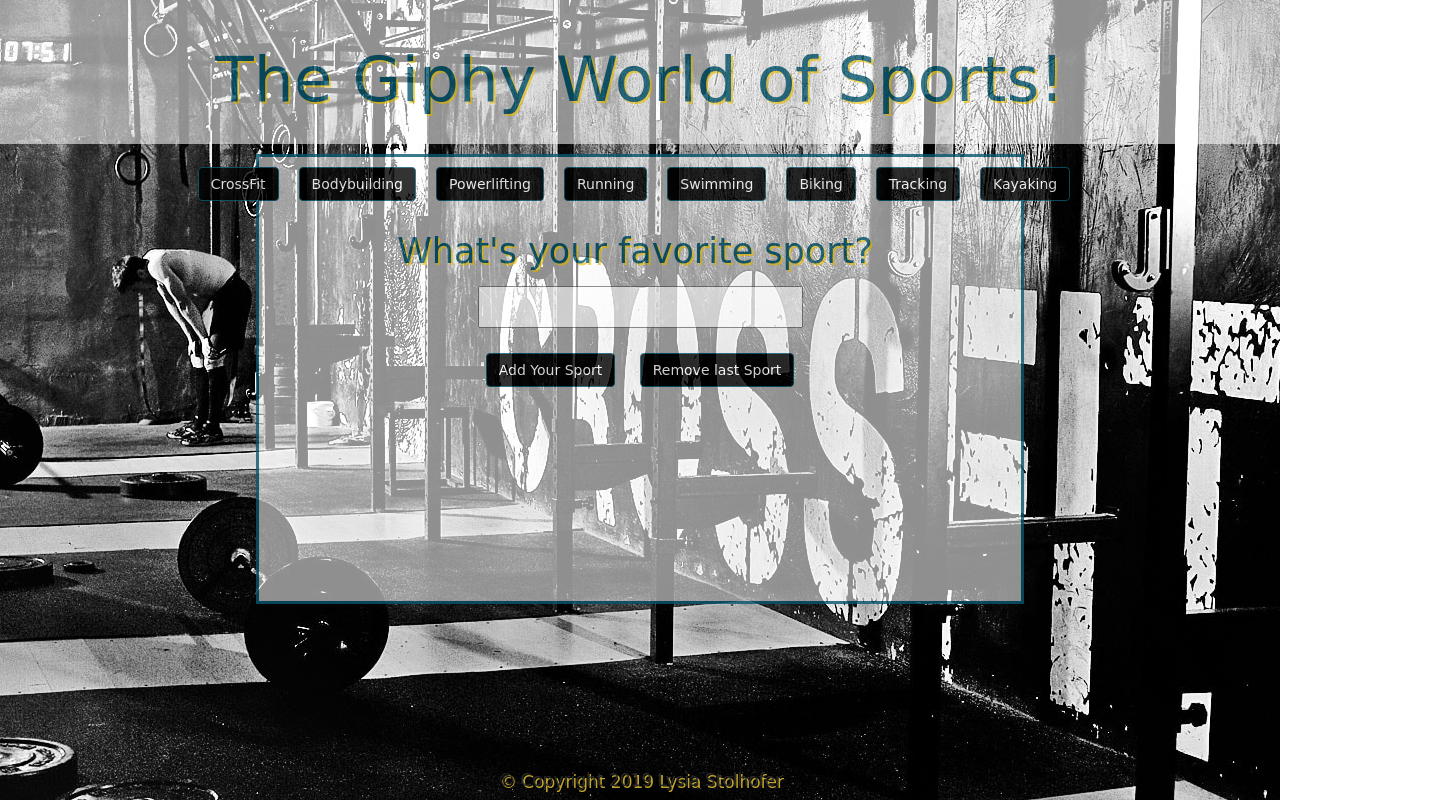
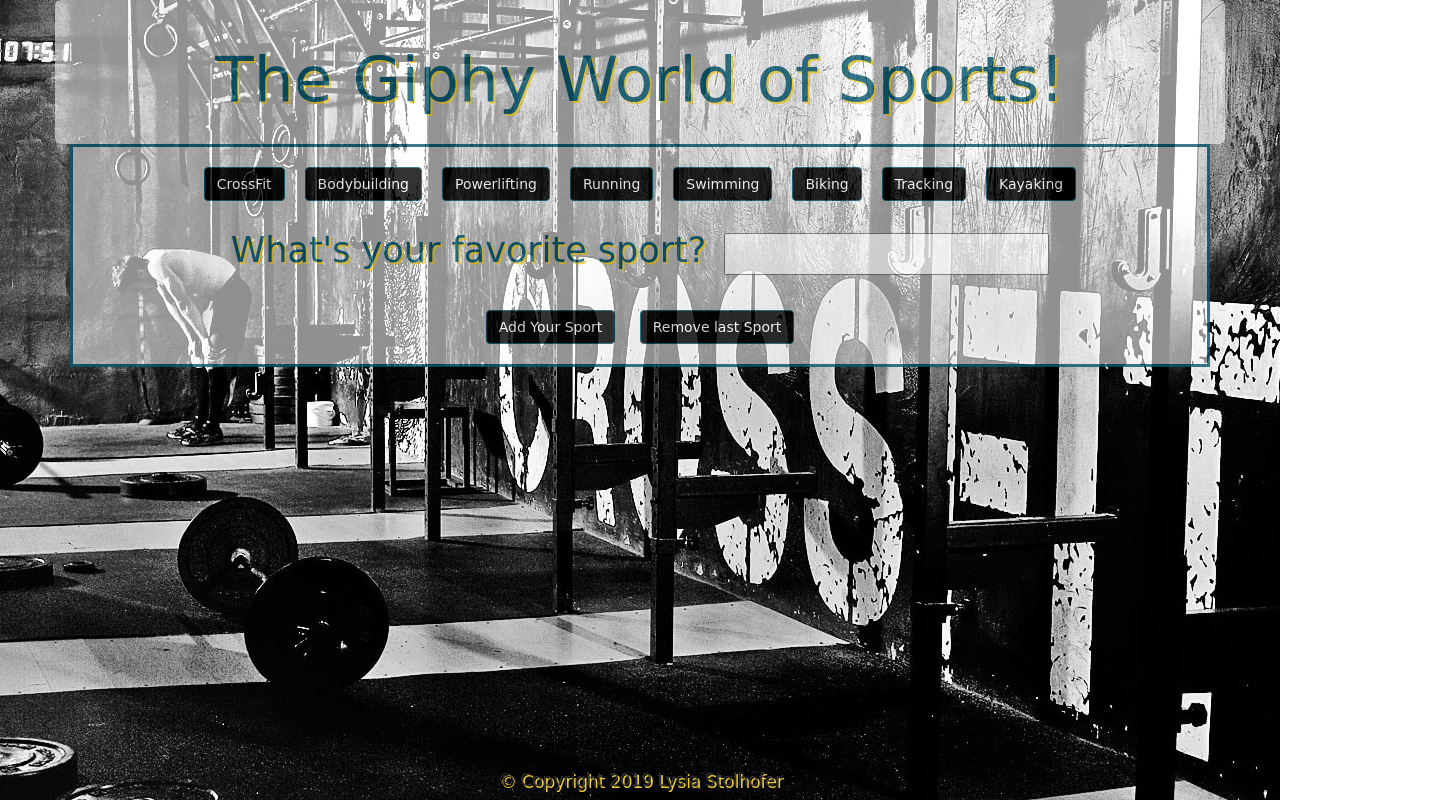
Before and after one commit to LysiaStolhofer/GifTastic, a plain HTML site: page index.html in a window 1280 px wide. Shown: the whole page, 1429 px wide, since content can reach past the window. Drawn offline with nearby package versions, Linux system fonts and the light colour scheme; a web font is replaced by a local one.

Commit message:
final touches

```diff
--- a/assets/css/style.css
+++ b/assets/css/style.css
@@ -51,13 +51,11 @@ body {
  }
 
  .wrapper {
-    margin: 10px auto;
     background-color: rgba(255, 255, 255, 0.7);
     border: 3px solid rgb(9, 87, 110);
-    height: 450px;
-    width: 60%;
+    opacity: 0.8;
     text-align: center;
-    opacity: 0.8;
+    padding: 10px;
   }
 
   h3 {
@@ -69,9 +67,7 @@ body {
       font-size: 25px;
   }
 
-  #gifButtonsView.container {
-      margin-left: -210px;
-  }
+
 
   #copyright {
     position: fixed;
--- a/assets/javascript/app.js
+++ b/assets/javascript/app.js
@@ -47,7 +47,6 @@ $(document).ready(function () {
             method: 'GET'
         })
             .then(function (response) {
-                console.log(response);
                 $("#gifsView").empty();
 
                 //show results of gifs
@@ -56,6 +55,8 @@ $(document).ready(function () {
                     alert("This Giphy doesn't exist.");
                 }
                 for (var i = 0; i < results.length; i++) {
+
+                    results.length = 10;
 
                     //put gifs in a div
                     var gifDiv = $("<div1>");
@@ -84,7 +85,7 @@ $(document).ready(function () {
                 }
             });
     }
-    //list of already created sports
+    //list of already created buttons
     displayGifButtons();
     addNewButton();
     removeLastButton();
--- a/index.html
+++ b/index.html
@@ -1,73 +1,70 @@
 <!DOCTYPE html>
 <html>
   <head>
-   <meta charset="utf-8">
+    <meta charset="utf-8" />
     <title>The Giphy World of Sports!</title>
 
-   <script src="https://code.jquery.com/jquery-2.1.3.min.js"></script>
-
-   <link rel="stylesheet" href="https://maxcdn.bootstrapcdn.com/bootstrap/3.3.7/css/bootstrap.min.css" integrity="sha384-BVYiiSIFeK1dGmJRAkycuHAHRg32OmUcww7on3RYdg4Va+PmSTsz/K68vbdEjh4u" crossorigin="anonymous">
-
-    <link href="https://fonts.googleapis.com/css?family=Barriecito&display=swap" rel="stylesheet"> <!--Font for Title-->
-    <link href="https://fonts.googleapis.com/css?family=Neucha&display=swap" rel="stylesheet"> <!--Font for Buttons/Input-->
-    <link rel="stylesheet" type="text/css" href="assets/css/style.css">
-
+    <link
+      rel="stylesheet"
+      href="https://maxcdn.bootstrapcdn.com/bootstrap/3.3.7/css/bootstrap.min.css"
+      integrity="sha384-BVYiiSIFeK1dGmJRAkycuHAHRg32OmUcww7on3RYdg4Va+PmSTsz/K68vbdEjh4u"
+      crossorigin="anonymous"
+    />
+    <link
+      href="https://fonts.googleapis.com/css?family=Barriecito&display=swap"
+      rel="stylesheet"
+    />
+    <!--Font for Title-->
+    <link
+      href="https://fonts.googleapis.com/css?family=Neucha&display=swap"
+      rel="stylesheet"
+    />
+    <!--Font for Buttons/Input-->
+    <link rel="stylesheet" type="text/css" href="assets/css/style.css" />
   </head>
-
   <body>
-
-
+    <!-- main Container -->
+    <div class="container">
+      <div class="row">
         <div class="jumbotron">
-       <div class="container">
           <h1>The Giphy World of Sports!</h1>
         </div>
       </div>
+      <div class="wrapper">
+        <div class="row">
+          <div id="gifButtonsView"></div>
+        </div>
+        <div class="row">
+          <form class="form-group" autocomplete="off">
+            <label for="topicInput"
+              ><h3>What's your favorite sport?</h3>
+            </label>
+            <input type="text" id="topicInput" />
+        </form>
 
-
-   <div class="wrapper">
-
-<!-- Button -->
-    <div id="gifButtonsView" class="container">
+          <!--Buttons for adding or subtracting sports-->
+          <input
+            id="addGif"
+            type="submit"
+            value="Add Your Sport"
+            class="btn btn-primary"
+          />
+          <input
+            id="removeGif"
+            type="submit"
+            value="Remove last Sport"
+            class="btn btn-primary"
+          />
+        </div>
+        <div class="row ">
+          <div id="gifsView"></div>
+        </div>
+      </div>
+      <!--Copytight on sticky footer-->
+      <div><h4 id="copyright">&copy; Copyright 2019 Lysia Stolhofer</h4></div>
     </div>
 
-<!-- main Container -->
-    <div class="container">
-
-        <div class="col-xs-9 col-sm-9 col-md-9 col-lg-9">
-
-            <!-- gifs -->
-            <div id="gifsView">
-            </div>
-        </div>
-
-        <!-- submit Form-->
-        <div class="col-xs-3 col-sm-3 col-md-3 col-lg-3">
-            <form id="gifForm" role="form">
-                </div>
-    </div>
-
-    <div class="form-group">
-        <label for="topicInput"><h3>What's your favorite sport?</h3> </label>
-        <input type="text" id="topicInput">
-    </div>
-        <input id="addGif" type="submit" value="Add Your Sport" class="btn btn-primary">
-        <input id="removeGif" type="submit" value="Remove last Sport" class="btn btn-primary">
-
-
-        <div>
-            <h4 id="copyright">&copy; Copyright 2019 Lysia Stolhofer</h4>
-        </div>
-
-</form>
-
-
-
+    <script src="https://code.jquery.com/jquery-2.1.3.min.js"></script>
     <script type="text/javascript" src="assets/javascript/app.js"></script>
-
-<audio controls autoplay>
-    <source src="" type="audio/mpeg">Your browser does not support the audio element.
-</audio>
-
-</div>
   </body>
 </html>
```
Lines whose indentation alone changed are shown as unchanged.
